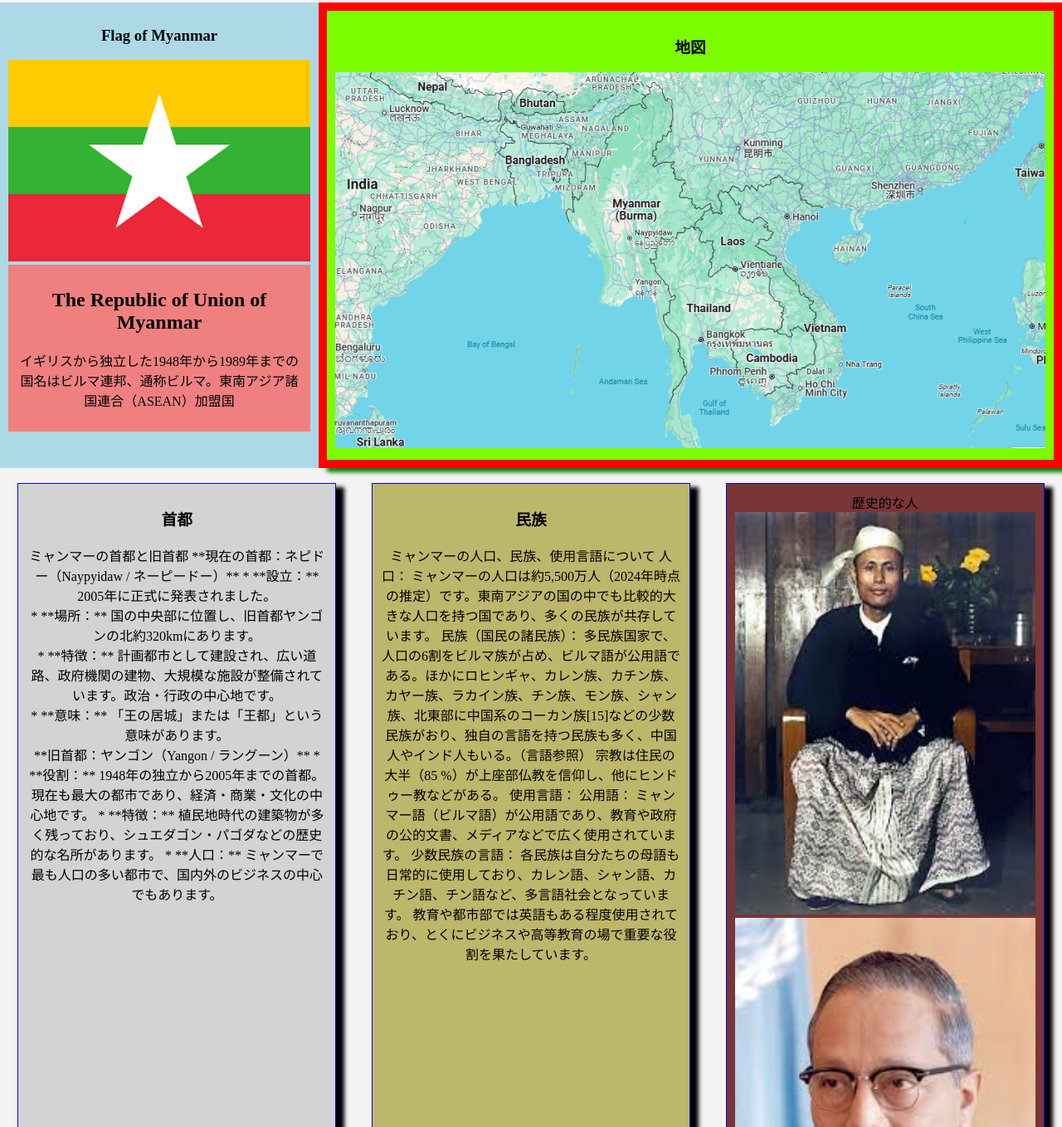
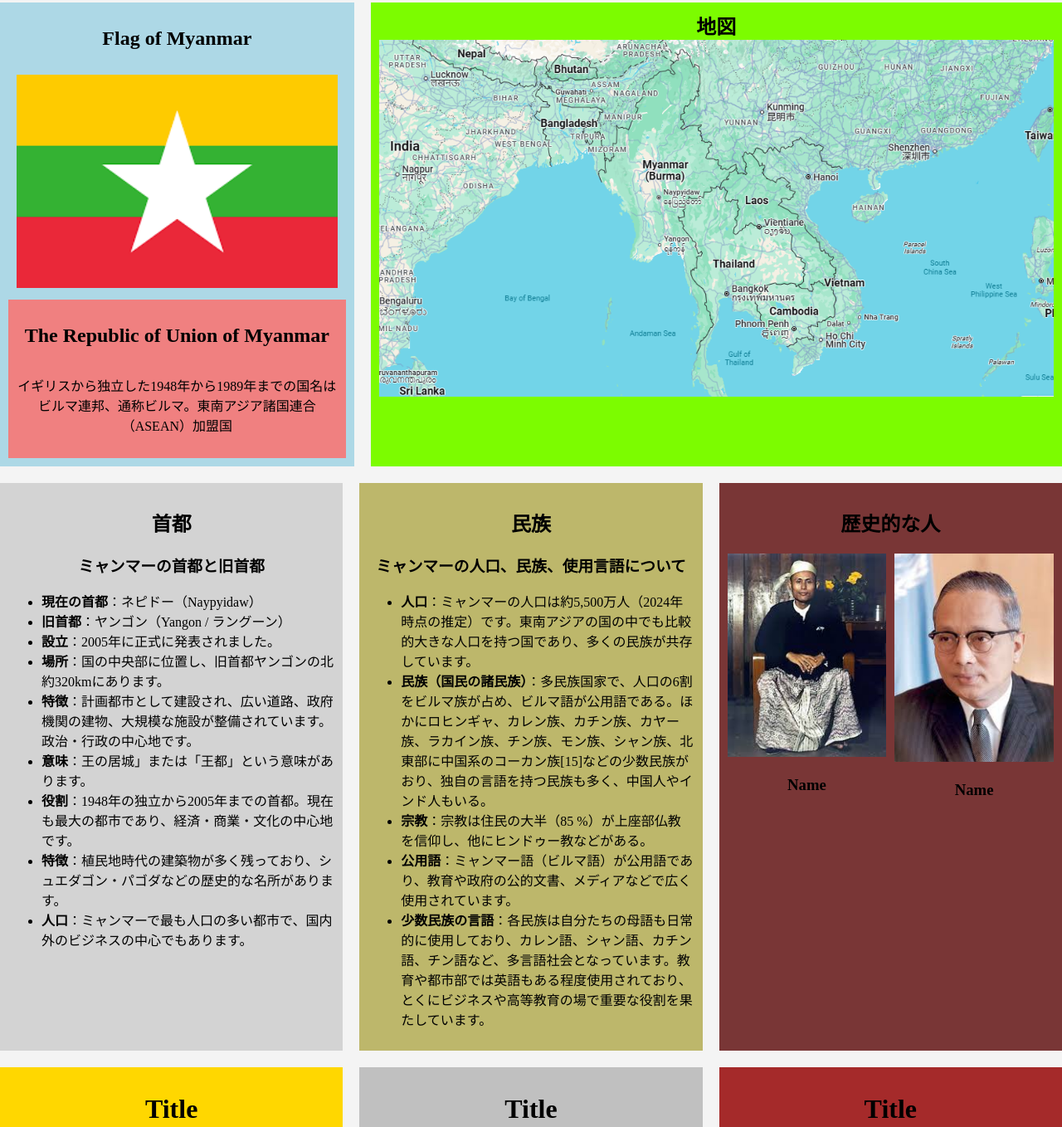
Before and after one commit to Oo2000/country, a plain HTML site: page index.html in a window 1280 px wide. Shown: the part 77-1435 px from the top of the page at 83% size. Drawn offline with Linux system fonts and the light colour scheme; files whose address does not match are found by name.

Commit message:
adjust some styles

```diff
--- a/assets/css/style.css
+++ b/assets/css/style.css
@@ -1,30 +1,45 @@
 /* Class Name နဲ့ ခေါ်နည်း */
+#header {
+    background-color: lightgreen;
+}
+
 .flag {
+    display: flex;
+    flex-direction: column;
+    width: 30%;
     background-color: lightblue;
 }
 
-.Name-Info {
+.name-info {
+    flex-grow: 1;
+    display: flex;
+    flex-direction: column;
+    justify-content: center;
     background-color: lightcoral;
 }
 
-.Map {
+.map {
+    width: 70%;
+    flex-direction: column;
+    justify-content: space-between;
     background-color: lawngreen;
 }
 
-.Capital {
+.capital {
+    text-align: left;
     background-color: lightgray;
 }
 
-.People {
+.people {
     background-color: darkkhaki;
 }
 
-.Figures {
+.figures {
     background-color: rgb(121, 54, 54);
 }
 
 /* IDသတ်မှတ်ပြီး ID နဲ့ ပြန်‌ခေါ်နည်း  */
-#Shwe {
+#shwe {
     background-color: gold;
 }
 
@@ -51,69 +66,70 @@ img {
 }
 
 .box-wrapper {
+    align-items: stretch;
     display: flex;
     /* Flex မပါရင် ဒေါင်လိုက်စီပေးမှာ ပါရင် ဘေးတိုက်စီပေးမယ်*/
     justify-content: space-around;
+    flex-wrap: wrap;
+    gap: 20px;
 }
 
-.boxUp {
-    width: 30%;
+.box {
+    flex: 2;
+    width: 70%;
     padding: 10px;
     text-align: center;
     box-sizing: border-box;
+    /* border: 10px solid red;
+    box-shadow: 10px 5px 5px green; */
 }
 
-.boxBottom {
+.box-sm {
+    flex: 1;
+    width: 30%;
+    padding: 10px;
+    box-sizing: border-box;
+    /* border: 1px solid blue;
+    box-shadow: 10px 5px 5px black; */
+}
+
+.box-100 {
+    flex: 1;
     width: 100%;
     padding: 10px;
-    text-align: center;
     box-sizing: border-box;
+    /* border: 1px solid blue;
+    box-shadow: 10px 5px 5px black; */
 }
 
-.box {
-    width: 70%;
-    padding: 10px;
-    /*
-    padding: 10px;
-    all around
-    padding: 10px 20px;
-    (up bottom) (left right)
-    padding: 10px 20px 30px 40px;
-    up down left right
-    */
-    text-align: center;
-    box-sizing: border-box;
-    border: 10px solid red;
-    box-shadow: 10px 5px 5px green;
+.box-sm p {
+    line-height: 1.5em;
 }
 
-.boxB {
-    width: 30%;
-    padding: 10px;
+.center {
     text-align: center;
-    box-sizing: border-box;
-    border: 1px solid blue;
-    box-shadow: 10px 5px 5px black;
 }
 
-
-
-.boxC {
-    width: 30%;
-    padding: 15px;
-    text-align: justify;
-    box-sizing: content-box;
-    border: 1px solid salmon;
-    box-shadow: 10px 5px 5px green;
+.left {
+    text-align: left;
 }
 
+.figure-images {
+    display: flex;
+    gap: 10px;
+    justify-content: center;
+}
+
+.figure-images div {
+    width: 50%;
+    height: auto;
+}
 
 .box-left {
     width: 45%;
     padding: 10px;
     /* border: 5px; */
     text-align: center;
-
     box-sizing: border-box;
     border: 5px solid grey;
     box-shadow: 10px 10px 10px lightsteelblue;
@@ -124,9 +140,15 @@ img {
     padding: 10px;
     /* border: 5px; */
     text-align: center;
-
     box-sizing: content-box;
     border: 5px solid grey;
     box-shadow: 10px 10px 10px lightsteelblue;
+}
 
+.m-0 {
+    margin: 0;
 }
+
+.mt-20 {
+    margin-top: 20px;
+}
--- a/index.html
+++ b/index.html
@@ -12,8 +12,8 @@
 
 <body>
     <!-- header -->
-    <header style="background-color: lightgreen;">
-        <h1 style="text-align: center;">Introduction to Myanmar</h1>
+    <header id="header">
+        <h1>Introduction to Myanmar</h1>
     </header>
 
     <!-- Top Image -->
@@ -22,97 +22,94 @@
     </div>
 
     <!-- 国についてGeneral-->
-    <div>
-        <div class="box-wrapper">
-            <section class="flag boxUp">
-                <h3>Flag of Myanmar</h3>
+    <div class="box-wrapper">
+        <section class="flag box-sm">
+            <h1>Flag of Myanmar</h1>
+            <div class="box-100">
                 <img src="./assets/imgs/flag.png" alt="Flag">
-                <section class="Name-Info boxBottom">
-                    <h2>The Republic of Union of Myanmar</h2>
-                    <p>イギリスから独立した1948年から1989年までの国名はビルマ連邦、通称ビルマ。東南アジア諸国連合（ASEAN）加盟国</p>
-                </section>
-            </section>
+            </div>
+            <div class="name-info box-100">
+                <h2>The Republic of Union of Myanmar</h2>
+                <p>イギリスから独立した1948年から1989年までの国名はビルマ連邦、通称ビルマ。東南アジア諸国連合（ASEAN）加盟国</p>
+            </div>
+        </section>
 
-            <section class="Map box">
-                <h3>地図</h3>
-                <img src="C:\Users\USER\Desktop\Country\assets\imgs\Map.png" width="70%" alt="Map">
-            </section>
-        </div>
+        <section class="map box">
+            <h1 class="m-0">地図</h1>
+            <img src="./assets/imgs\map.png" alt="map">
+        </section>
     </div>
-    <br>
 
     <!-- 紹介 -->
-    <div class="box-wrapper">
-        <section class="Capital boxB" style="padding: 10px;">
-            <h3>首都</h3>
-            <p>ミャンマーの首都と旧首都
+    <div class="box-wrapper mt-20">
+        <section class="capital box-sm center" style="padding: 10px;">
+            <h1>首都</h1>
+            <h3>ミャンマーの首都と旧首都</h3>
 
-                **現在の首都：ネピドー（Naypyidaw / ネーピードー）**
+            <ul class="left">
+                <li><b>現在の首都</b>：ネピドー（Naypyidaw）</li>
+                <li><b>旧首都</b>：ヤンゴン（Yangon / ラングーン）</li>
+                <li><b>設立</b>：2005年に正式に発表されました。</li>
+                <li><b>場所</b>：国の中央部に位置し、旧首都ヤンゴンの北約320kmにあります。</li>
+                <li><b>特徴</b>：計画都市として建設され、広い道路、政府機関の建物、大規模な施設が整備されています。政治・行政の中心地です。</li>
+                <li><b>意味</b>：王の居城」または「王都」という意味があります。</li>
+                <li><b>役割</b>：1948年の独立から2005年までの首都。現在も最大の都市であり、経済・商業・文化の中心地です。</li>
+                <li><b>特徴</b>：植民地時代の建築物が多く残っており、シュエダゴン・パゴダなどの歴史的な名所があります。</li>
+                <li><b>人口</b>：ミャンマーで最も人口の多い都市で、国内外のビジネスの中心でもあります。</li>
+            </ul>
+        </section>
 
-                * **設立：** 2005年に正式に発表されました。<br>
-                * **場所：** 国の中央部に位置し、旧首都ヤンゴンの北約320kmにあります。<br>
-                * **特徴：** 計画都市として建設され、広い道路、政府機関の建物、大規模な施設が整備されています。政治・行政の中心地です。<br>
-                * **意味：** 「王の居城」または「王都」という意味があります。<br>
+        <section class="people box-sm">
+            <h1>民族</h1>
+            <h3>ミャンマーの人口、民族、使用言語について</h3>
 
-                **旧首都：ヤンゴン（Yangon / ラングーン）**
+            <ul class="left">
+                <li><b>人口</b>：ミャンマーの人口は約5,500万人（2024年時点の推定）です。東南アジアの国の中でも比較的大きな人口を持つ国であり、多くの民族が共存しています。</li>
+                <li><b>民族（国民の諸民族）</b>：多民族国家で、人口の6割をビルマ族が占め、ビルマ語が公用語である。ほかにロヒンギャ、カレン族、カチン族、カヤー族、ラカイン族、チン族、モン族、シャン族、北東部に中国系のコーカン族[15]などの少数民族がおり、独自の言語を持つ民族も多く、中国人やインド人もいる。</li>
+                <li><b>宗教</b>：宗教は住民の大半（85 %）が上座部仏教を信仰し、他にヒンドゥー教などがある。</li>
+                <li><b>公用語</b>：ミャンマー語（ビルマ語）が公用語であり、教育や政府の公的文書、メディアなどで広く使用されています。</li>
+                <li><b>少数民族の言語</b>：各民族は自分たちの母語も日常的に使用しており、カレン語、シャン語、カチン語、チン語など、多言語社会となっています。教育や都市部では英語もある程度使用されており、とくにビジネスや高等教育の場で重要な役割を果たしています。</li>
+            </ul>
+        </section>
 
-                * **役割：** 1948年の独立から2005年までの首都。現在も最大の都市であり、経済・商業・文化の中心地です。
-                * **特徴：** 植民地時代の建築物が多く残っており、シュエダゴン・パゴダなどの歴史的な名所があります。
-                * **人口：** ミャンマーで最も人口の多い都市で、国内外のビジネスの中心でもあります。</p>
-        </section>
-        <section class="People boxB">
-            <h3>民族</h3>
-            <p>ミャンマーの人口、民族、使用言語について
-                人口：
-                ミャンマーの人口は約5,500万人（2024年時点の推定）です。東南アジアの国の中でも比較的大きな人口を持つ国であり、多くの民族が共存しています。
+        <section class="figures box-sm">
+            <h1>歴史的な人</h1>
 
-                民族（国民の諸民族）：
-                多民族国家で、人口の6割をビルマ族が占め、ビルマ語が公用語である。ほかにロヒンギャ、カレン族、カチン族、カヤー族、ラカイン族、チン族、モン族、シャン族、北東部に中国系のコーカン族[15]などの少数民族がおり、独自の言語を持つ民族も多く、中国人やインド人もいる。（言語参照）
-                宗教は住民の大半（85 %）が上座部仏教を信仰し、他にヒンドゥー教などがある。
-                使用言語：
+            <div class="figure-images">
+                <div>
+                    <img src="./assets/imgs/AungSan.jpg" width="100%" alt="General Aung San">
+                    <h3>Name</h3>
+                </div>
+                <div>
+                    <img src="./assets/imgs/UThant.jpg" width="100%" alt="U Thant">
+                    <h3>Name</h3>
+                </div>
+            </div>
 
-                公用語： ミャンマー語（ビルマ語）が公用語であり、教育や政府の公的文書、メディアなどで広く使用されています。
-
-                少数民族の言語： 各民族は自分たちの母語も日常的に使用しており、カレン語、シャン語、カチン語、チン語など、多言語社会となっています。
-
-                教育や都市部では英語もある程度使用されており、とくにビジネスや高等教育の場で重要な役割を果たしています。</p>
-        </section>
-        <section class="Figures boxB">歴史的な人
-            <img src="./assets/imgs/AungSan.jpg" height="50%" alt="General Aung San">
-            <img src="./assets/imgs/UThant.jpg" height="50%" alt="U Thant">
         </section>
     </div>
-    <br>
+
     <!-- 観光名所 -->
-    <div class="box-wrapper">
-        <div class="Shwe boxC" id="Shwe">
-            <img src="./assets/imgs/Shwedagon.jpg" alt="Shwe Dagon Pagoda">
-            シュエダゴン・パゴダは、ミャンマーの旧首都ヤンゴンにある、国内で最も有名で神聖とされる仏塔です。高さ約99メートルの金色の仏塔は、ヤンゴン市内の高台、シングッタラの丘の上に建てられており、遠くからでもその姿がはっきりと見えます。伝説によれば、約2,600年前に建てられたとされ、仏陀の聖髪（せいはつ）が納められていると伝えられています。
+    <div class="box-wrapper mt-20">
+        <div class="shwe box-sm" id="shwe">
+            <h1>Title</h1>
+            <img src="./assets/imgs/shwedagon.jpg" alt="shwe Dagon Pagoda">
+            <p class="left">シュエダゴン・パゴダは、ミャンマーの旧首都ヤンゴンにある、国内で最も有名で神聖とされる仏塔です。高さ約99メートルの金色の仏塔は、ヤンゴン市内の高台、シングッタラの丘の上に建てられており、遠くからでもその姿がはっきりと見えます。伝説によれば、約2,600年前に建てられたとされ、仏陀の聖髪（せいはつ）が納められていると伝えられています。</p>
+            <p class="left">パゴダ全体は金箔で覆われており、ミャンマー中の信者たちから寄進された金が使われています。頂上部分にはダイヤモンドやルビーなどの宝石も装飾されており、特に朝日や夕日に照らされた姿は壮麗で、訪れる人々を魅了します。シュエダゴン・パゴダは、宗教的・文化的に極めて重要な存在であり、ミャンマー仏教徒の信仰の象徴です。</p>
+        </div>
 
-            パゴダ全体は金箔で覆われており、ミャンマー中の信者たちから寄進された金が使われています。頂上部分にはダイヤモンドやルビーなどの宝石も装飾されており、特に朝日や夕日に照らされた姿は壮麗で、訪れる人々を魅了します。シュエダゴン・パゴダは、宗教的・文化的に極めて重要な存在であり、ミャンマー仏教徒の信仰の象徴です。
+        <div class="Inlay box-sm">
+            <h1>Title</h1>
+            <img src="./assets/imgs/Innlay.jpg" alt="Innlay">
+            <p class="left">インレー湖（InleLake）は、ミャンマー東部のシャン州に位置する美しい淡水湖で、標高約900メートルの高地に広がっています。湖の長さは約22キロメートル、幅は約10キロメートルで、ミャンマー有数の観光地として知られています。湖の上にはインダー族をはじめとする少数民族の人々が住み、水上家屋や浮き畑など独特な生活様式を営んでいます。</p>
+            <p class="left">特に有名なのは、片足で櫂を操る伝統的な漁師の姿で、湖の象徴的な光景となっています。さらに、パウンドーウー・パゴダやジャンタウ僧院などの文化的名所も多く、観光客に人気です。市場や工芸品（蓮織物、葉巻など）も魅力のひとつです。自然の美しさと伝統文化が調和した、インレー湖はミャンマーを代表する観光スポットの一つです。</p>
         </div>
-        <div class="Inlay boxC">
-            <img src="./assets/imgs/Innlay.jpg" alt="Innlay">
-            インレー湖（Inle
-            Lake）は、ミャンマー東部のシャン州に位置する美しい淡水湖で、標高約900メートルの高地に広がっています。湖の長さは約22キロメートル、幅は約10キロメートルで、ミャンマー有数の観光地として知られています。湖の上にはインダー族をはじめとする少数民族の人々が住み、水上家屋や浮き畑など独特な生活様式を営んでいます。
 
-            特に有名なのは、片足で櫂を操る伝統的な漁師の姿で、湖の象徴的な光景となっています。さらに、パウンドーウー・パゴダやジャンタウ僧院などの文化的名所も多く、観光客に人気です。市場や工芸品（蓮織物、葉巻など）も魅力のひとつです。自然の美しさと伝統文化が調和した、インレー湖はミャンマーを代表する観光スポットの一つです。
-
-            ---
-
-            他にもミャンマーの観光地について知りたいですか？
-
-        </div>
-        <div class="Bagan boxC">
+        <div class="Bagan box-sm">
+            <h1>Title</h1>
             <img src="./assets/imgs/Bagan.jpg" alt="Bagan">
-            バガン（Bagan）は、ミャンマー中部マンダレー地方に位置する、世界的に有名な仏教遺跡群のある古都です。9世紀から13世紀にかけて繁栄したパガン王朝の首都であり、最盛期には1万以上の仏塔や寺院が建てられました。現在でも約2,000以上の寺院や仏塔が残っており、広大な平原に点在するその景観は圧巻です。
-
-            特に有名な建造物には、アーナンダ寺院、ダマヤンジー寺院、シュエズィーゴン・パゴダなどがあります。バガンは2019年にユネスコの世界遺産に登録され、国内外から多くの観光客が訪れます。朝日や夕日とともに見るパゴダ群は非常に幻想的で、熱気球からの空中観光も人気です。バガンはミャンマー仏教文化の中心として、歴史的・宗教的に重要な場所です。
-
-            ---
-
-            他にご興味のある歴史都市はありますか？
-
+            <p class="left">バガン（Bagan）は、ミャンマー中部マンダレー地方に位置する、世界的に有名な仏教遺跡群のある古都です。9世紀から13世紀にかけて繁栄したパガン王朝の首都であり、最盛期には1万以上の仏塔や寺院が建てられました。現在でも約2,000以上の寺院や仏塔が残っており、広大な平原に点在するその景観は圧巻です。</p>
+            <p class="left">特に有名な建造物には、アーナンダ寺院、ダマヤンジー寺院、シュエズィーゴン・パゴダなどがあります。バガンは2019年にユネスコの世界遺産に登録され、国内外から多くの観光客が訪れます。朝日や夕日とともに見るパゴダ群は非常に幻想的で、熱気球からの空中観光も人気です。バガンはミャンマー仏教文化の中心として、歴史的・宗教的に重要な場所です。</p>
         </div>
     </div>
     <br>
@@ -120,12 +117,13 @@
     <!-- 有名な食べ物 -->
     <div class="box-wrapper">
         <section class="M-Noodle box-left">
-            <img src="./assets/imgs/MNoodle.jpg" width="49%" alt="မုန့်ဟင်းခါး">
-            モウンヒンガーは、ミャンマーを代表する朝食料理で、米麺にナマズの魚スープをかけて食べる麺料理です。スープはレモングラス、にんにく、玉ねぎ、魚、魚醤などを使って煮込まれ、香り豊かで少しスパイシー。揚げた豆、ゆで卵、香草、唐辛子をトッピングして食べます。
+            <img src="./assets/imgs/MNoodle.jpg" width="100%" alt="မုန့်ဟင်းခါး">
+            <p>モウンヒンガーは、ミャンマーを代表する朝食料理で、米麺にナマズの魚スープをかけて食べる麺料理です。スープはレモングラス、にんにく、玉ねぎ、魚、魚醤などを使って煮込まれ、香り豊かで少しスパイシー。揚げた豆、ゆで卵、香草、唐辛子をトッピングして食べます。</p>
         </section>
+
         <section class="Dessert box-right">
-            <img src="./assets/imgs/Dessert.jpg" width="49%" alt="မုန့်လုံးရေပေါ်">
-            モウンロウンイェーボーは、ミャンマーの伝統的な甘い団子です。特に年末年始によく食べられています。もち米粉で作った生地に、刻んだパームシュガーとココナッツを包み、熱湯で茹でて団子が浮かんできたら完成。仕上げに少し塩を加えた温かいココナッツミルクをかけていただきます。もちもちとした食感と、ココナッツの風味が特徴です。
+            <img src="./assets/imgs/Dessert.jpg" width="100%" alt="မုန့်လုံးရေပေါ်">
+            <p>モウンロウンイェーボーは、ミャンマーの伝統的な甘い団子です。特に年末年始によく食べられています。もち米粉で作った生地に、刻んだパームシュガーとココナッツを包み、熱湯で茹でて団子が浮かんできたら完成。仕上げに少し塩を加えた温かいココナッツミルクをかけていただきます。もちもちとした食感と、ココナッツの風味が特徴です。</p>
         </section>
 
 
```
